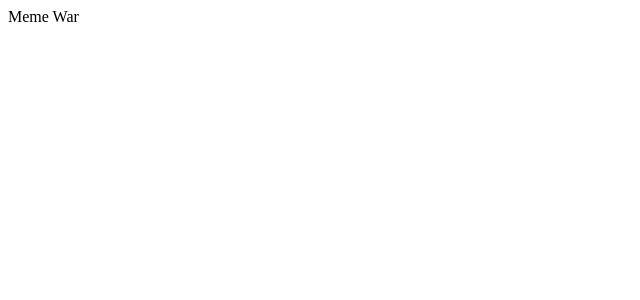
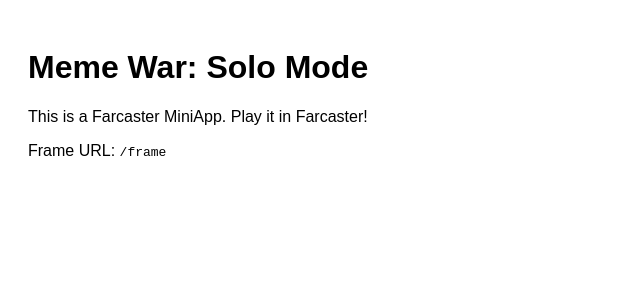
Before and after one commit to forumevi/meme-war, a Next.js app: page / in a window 1280 px wide. Shown: the top 300 px of the page, without its empty margins (0-640 px from the left). Built offline with nearby package versions, Linux system fonts and the light colour scheme.

Commit message:
Update page.tsx

```diff
--- a/app/page.tsx
+++ b/app/page.tsx
@@ -1,4 +1,4 @@
-"use client"; // 👈 BU SATIRI EN ÜSTE EKLE
+"use client";
 
 import { useEffect } from 'react';
 
@@ -16,5 +16,11 @@
     }
   }, []);
 
-  return <div>Meme War</div>;
+  return (
+    <div style={{ padding: '20px', fontFamily: 'sans-serif' }}>
+      <h1>Meme War: Solo Mode</h1>
+      <p>This is a Farcaster MiniApp. Play it in Farcaster!</p>
+      <p>Frame URL: <code>/frame</code></p>
+    </div>
+  );
 }
```
